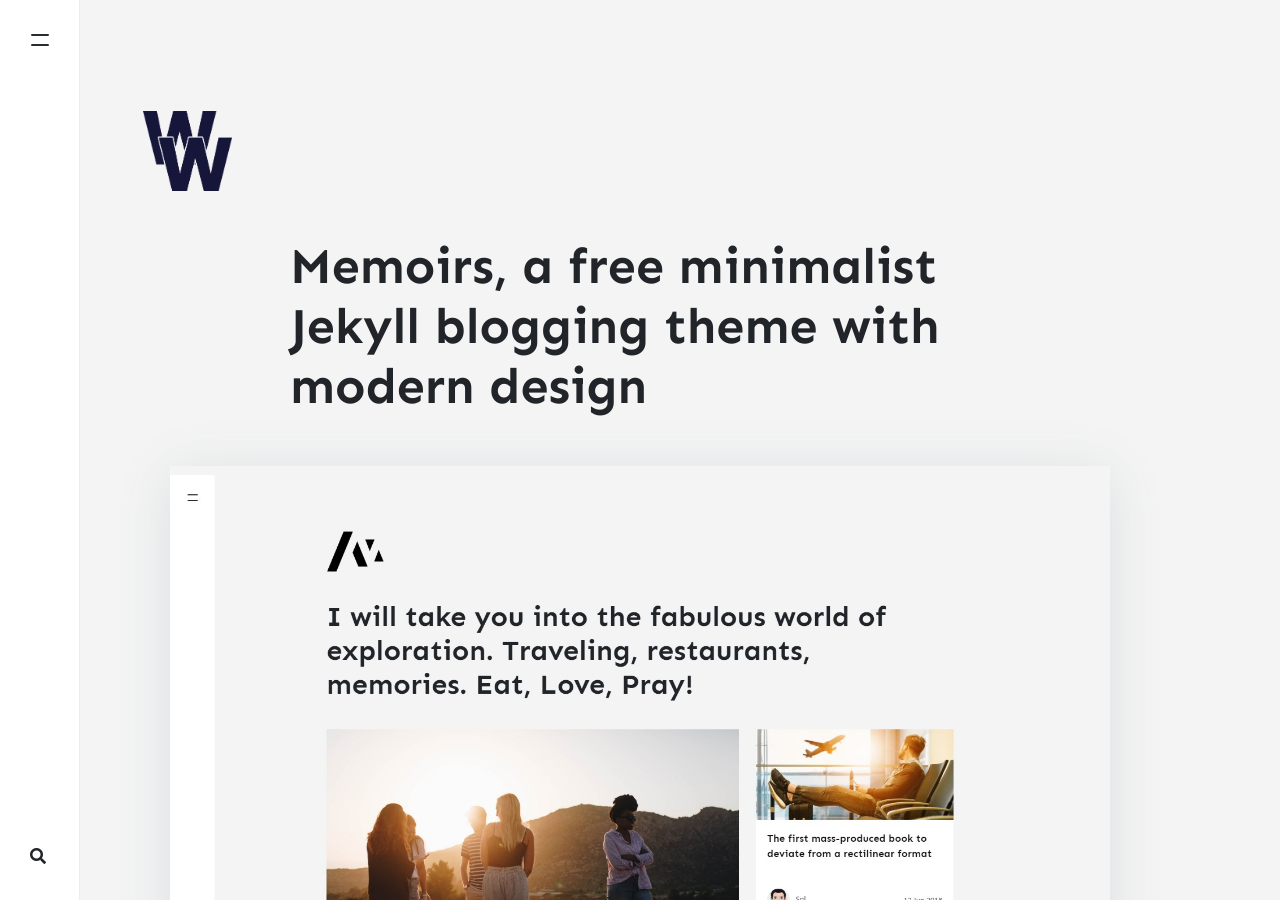
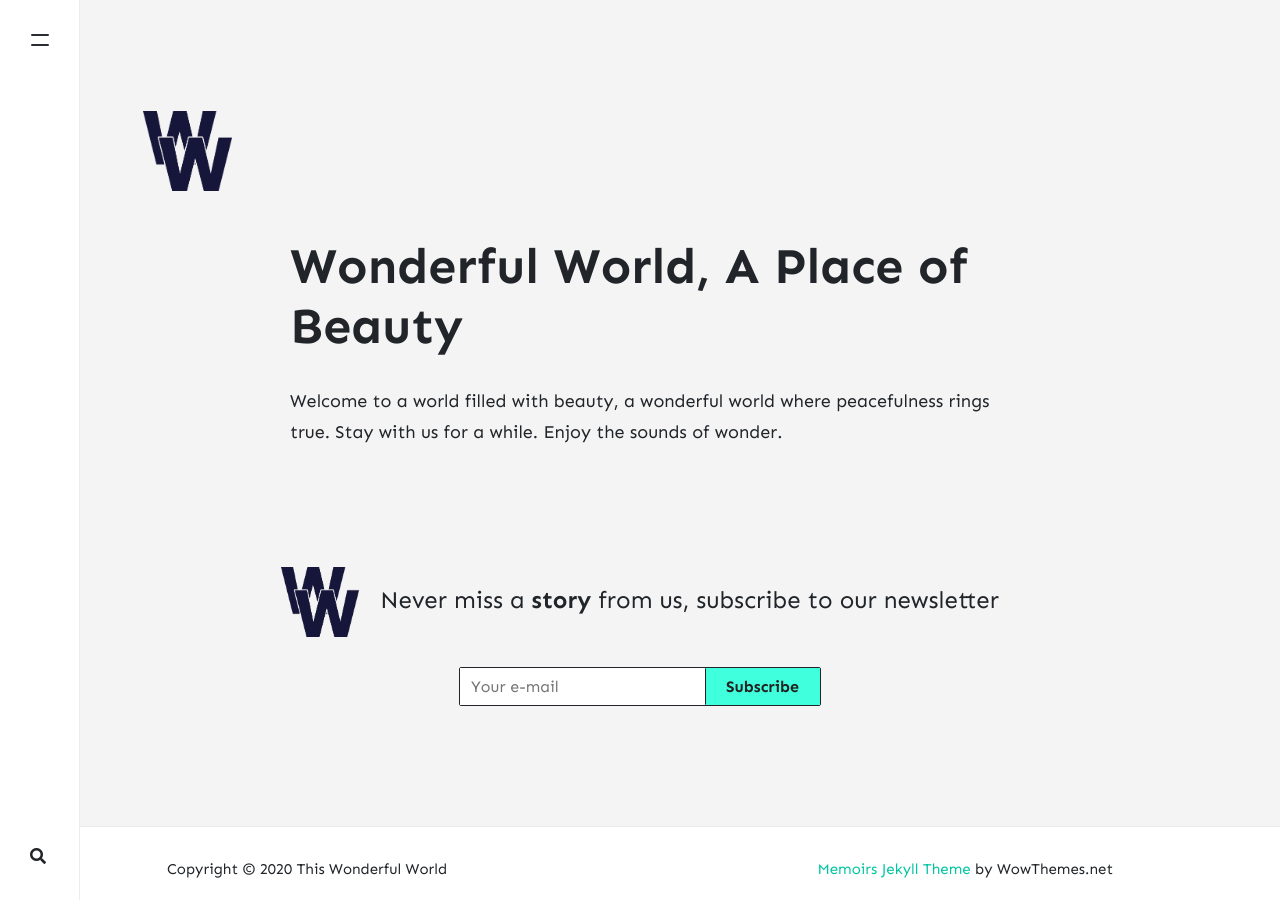
Before and after one commit to ThisWonderfulWorld/ThisWonderfulWorld.github.io, a Jekyll site: the page built from _pages/about.md, in a window 1280 px wide and 900 px high. Built offline with Jekyll 4.4.1, drawn with Linux system fonts in a browser that asks for light colours; nearby versions of some CDN libraries; comment, search, counter and statistics services are not loaded; some of the changed text lies outside the part shown.

Commit message:
Update about.md

```diff
--- a/_pages/about.md
+++ b/_pages/about.md
@@ -1,12 +1,10 @@
 ---
 layout: page
-title: Memoirs, a free minimalist Jekyll blogging theme with modern design
+title: Wonderful World, A Place of Beauty
 permalink: /about
 comments: false
-image: assets/images/screenshot.jpg
-imageshadow: true
 ---
-
-This website is a demonstration to see **Memoirs Jekyll theme** in action. The theme is compatible with Github pages, in fact even this demo itself is created with Github Pages and hosted with Github.
-
-<a target="_blank" href="https://bootstrapstarter.com/bootstrap-templates/jekyll-theme-memoirs/" class="btn btn-dark"> Get Memoirs for Jekyll &rarr;</a>
+Welcome to a world filled with beauty,
+a wonderful world where peacefulness rings true.
+Stay with us for a while.
+Enjoy the sounds of wonder.
```
